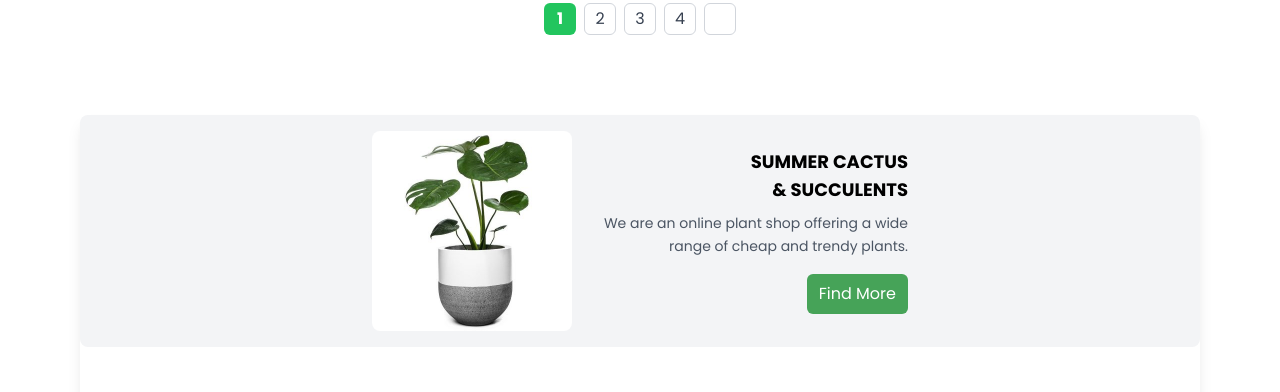
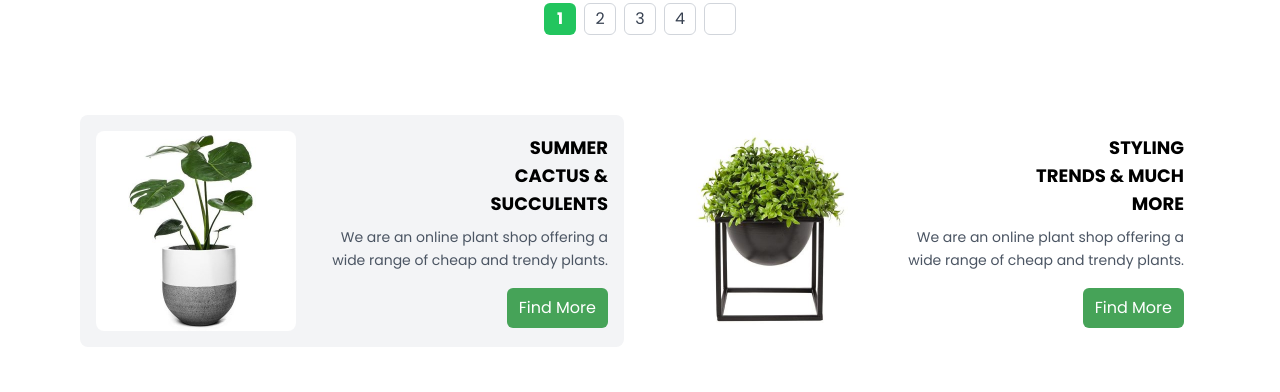
Before and after one commit to coderdestroyer/slicing_tailwind, a website: page index.html in a window 1280 px wide. Shown: the part 1630-2022 px from the top of the page. Drawn offline with nearby package versions, Linux system fonts and the light colour scheme.

Commit message:
perubahan pada section card ke2

```diff
--- a/index.html
+++ b/index.html
@@ -231,7 +231,7 @@
 
     <!-- Summer Cactus Section -->
     <section class="container mx-auto mt-12 px-4">
-      <div class="grid grid-cols-1 ld:grid-cols-2 grid-rows-1 gap-8 shadow-lg">
+      <div class="grid grid-cols-1 md:grid-cols-2 grid-rows-1 gap-8">
         <div class="flex items-center bg-gray-100 rounded-lg p-4  justify-center h-[350]">
           <div class="flex items-center w-20 h-20 flex-shrink-0">
             <img src="image/b1.png" alt="Summer Cactus & Succulents" class="w-[200px] h-[200px] object-cover rounded-lg flex-shrink-0">
```
